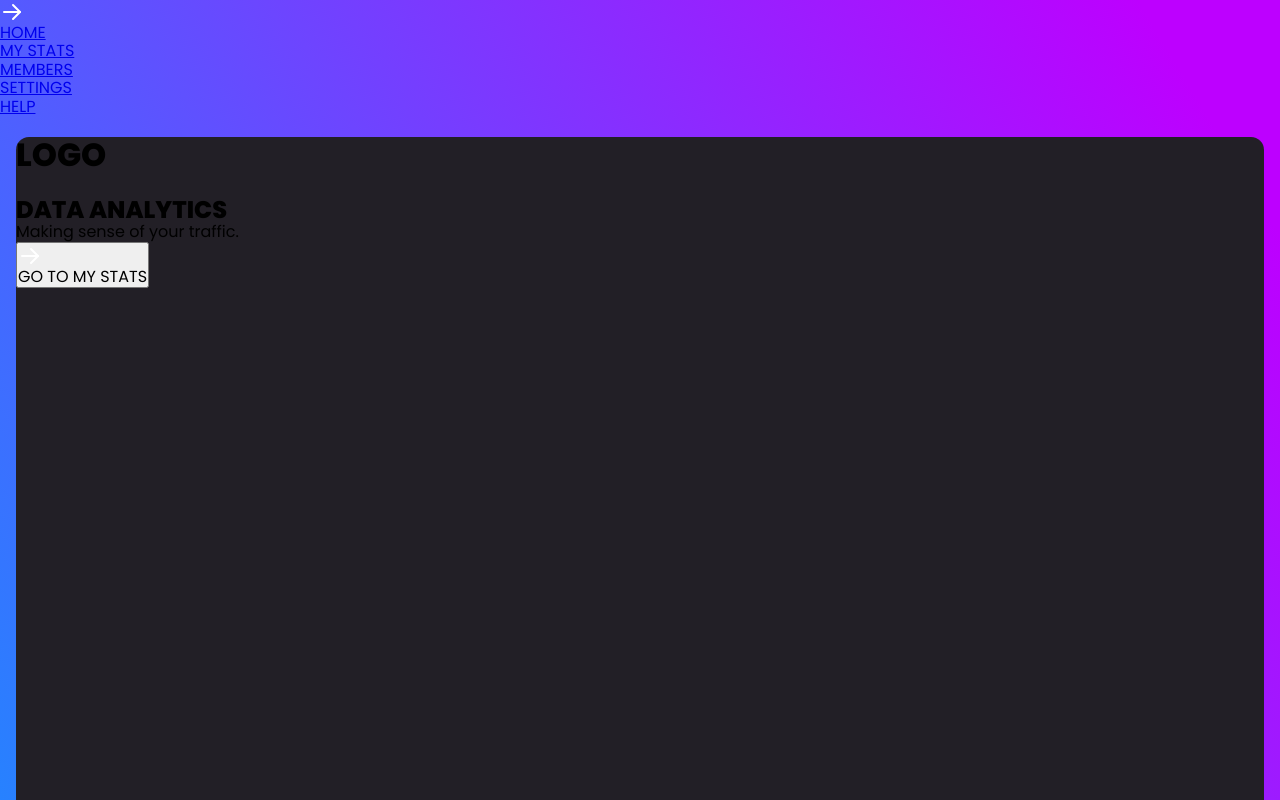
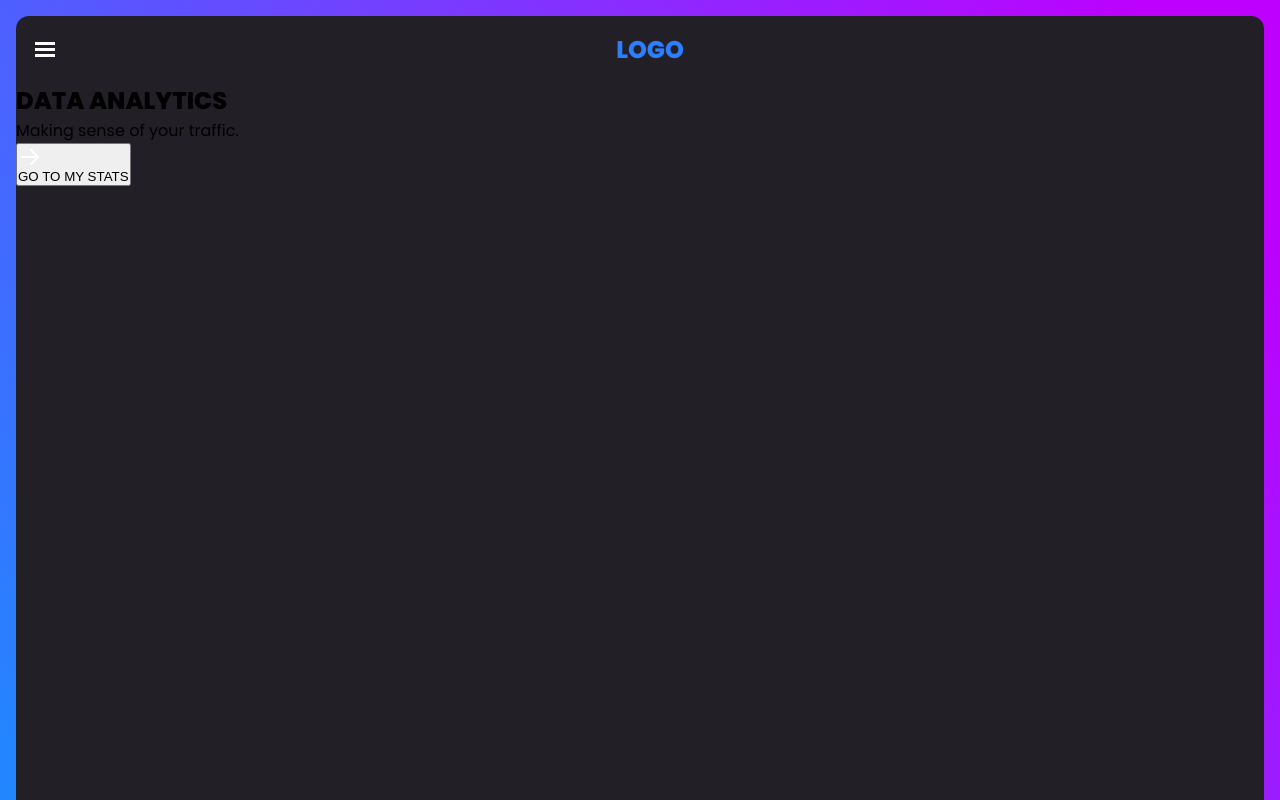
Before and after one commit to jen67/Scrimba-course, a plain HTML site: page Figma-to-code-challenges/data-analytics-dashboard/index.html in a window 1280 px wide. Shown: the top 800 px of the page. Drawn offline with nearby package versions, Linux system fonts and the light colour scheme.

Commit message:
added some codes

```diff
--- a/Figma-to-code-challenges/data-analytics-dashboard/index.css
+++ b/Figma-to-code-challenges/data-analytics-dashboard/index.css
@@ -6,23 +6,25 @@
   --text: #847d93;
   --patch-color: #2d7dff;
   --nav-color: #2c2931;
-  --section-color: #221F26;
+  --section-color: #221f26;
 }
 
 *,
 *::before,
-*::after {
+*::after,
+h1,
+h2 {
   box-sizing: border-box;
   margin: 0;
   padding: 0;
 }
 
-img{
+img {
   display: block;
   max-width: 100%;
 }
 
-ul{
+ul {
   list-style: none;
 }
 body {
@@ -33,10 +35,31 @@ body {
   min-height: 100vh;
 }
 
+nav {
+  display: none;
+}
 
-.content{
-    border-radius:0.8125rem; ;
+.content {
   margin: 1rem;
   height: 100vh;
+  border-radius: 0.8125rem;
   background-color: var(--section-color);
 }
+
+header {
+  display: flex;
+  align-items: center;
+  padding: 1rem 1.2rem;
+}
+
+.logo {
+  flex: 1;
+  text-align: center;
+}
+
+.menu img {
+  width: 20px;
+}
+.logo h1 {
+  color: var(--patch-color);
+}
--- a/Figma-to-code-challenges/data-analytics-dashboard/index.html
+++ b/Figma-to-code-challenges/data-analytics-dashboard/index.html
@@ -4,7 +4,6 @@
 <head>
     <meta charset="UTF-8">
     <meta name="viewport" content="width=device-width, initial-scale=1.0">
-    <link rel="stylesheet" href="https://cdnjs.cloudflare.com/ajax/libs/normalize/8.0.1/normalize.css">
     <link rel="stylesheet" href="index.css">
     <title>Document</title>
 </head>
@@ -14,7 +13,7 @@
         <section class="container">
             <nav>
                 <div class="menus">
-                    <img src="./arrow.svg" alt="close arrow">
+                    <img src="./images/arrow.svg" alt="close arrow">
                 </div>
                 <ul>
                     <li><a href="#">HOME </a></li>
@@ -29,6 +28,9 @@
 
             <div class="content">
                 <header>
+                    <div class="menu">
+                        <img src="./images/menu.svg" alt="menu">
+                    </div>
                     <div class="logo">
                         <h1>LOGO</h1>
                     </div>
@@ -37,7 +39,7 @@
                 <p>Making sense of your traffic.</p>
 
                 <button>
-                    <img src="./arrow.svg" alt="arrow">
+                    <img src="./images/arrow.svg" alt="arrow">
                     <p>GO TO MY STATS</p>
                 </button>
             </div>
```
Also changed, not shown: Figma-to-code-challenges/data-analytics-dashboard/images/arrow.svg (renamed from Figma-to-code-challenges/data-analytics-dashboard/arrow.svg), Figma-to-code-challenges/data-analytics-dashboard/images/bg.jpg (renamed from Figma-to-code-challenges/data-analytics-dashboard/bg.jpg), Figma-to-code-challenges/data-analytics-dashboard/images/menu.svg (renamed from Figma-to-code-challenges/data-analytics-dashboard/menu.svg). Lines whose indentation alone changed are shown as unchanged.
